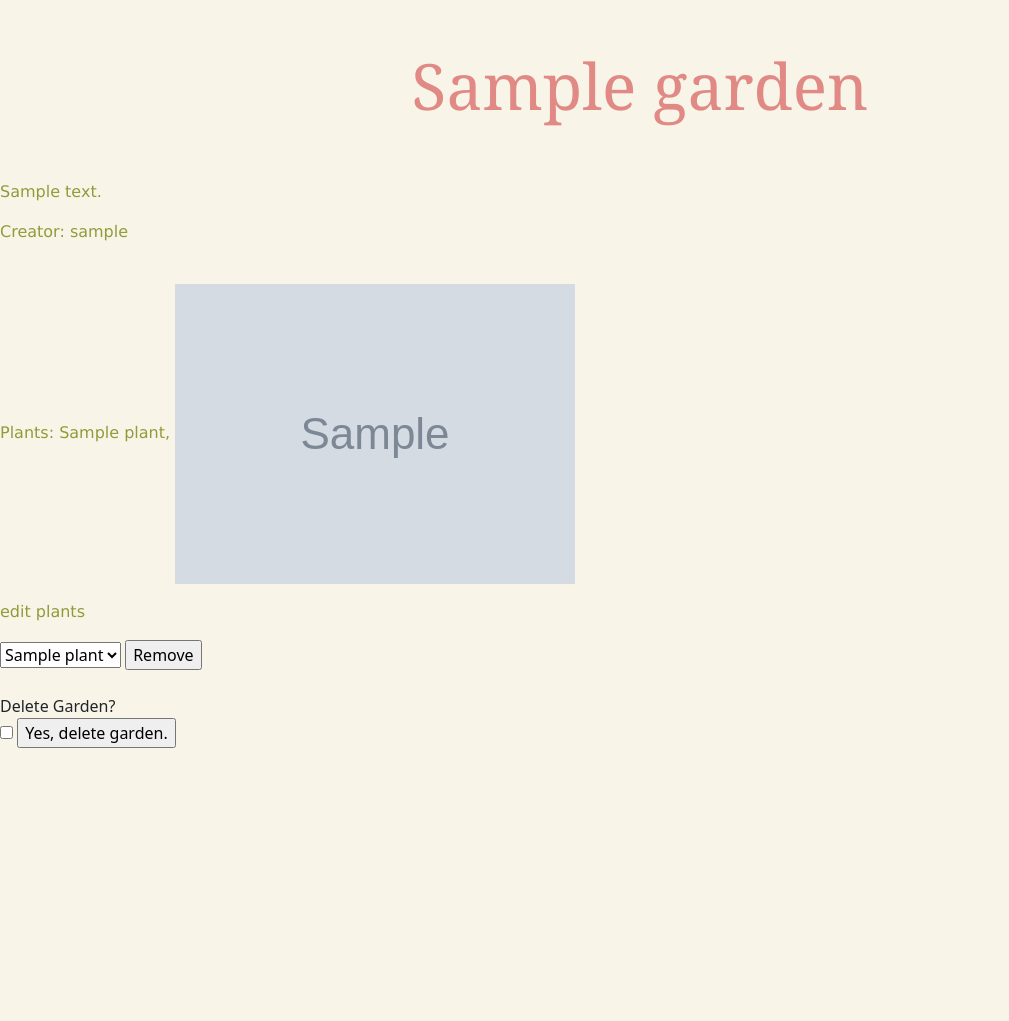
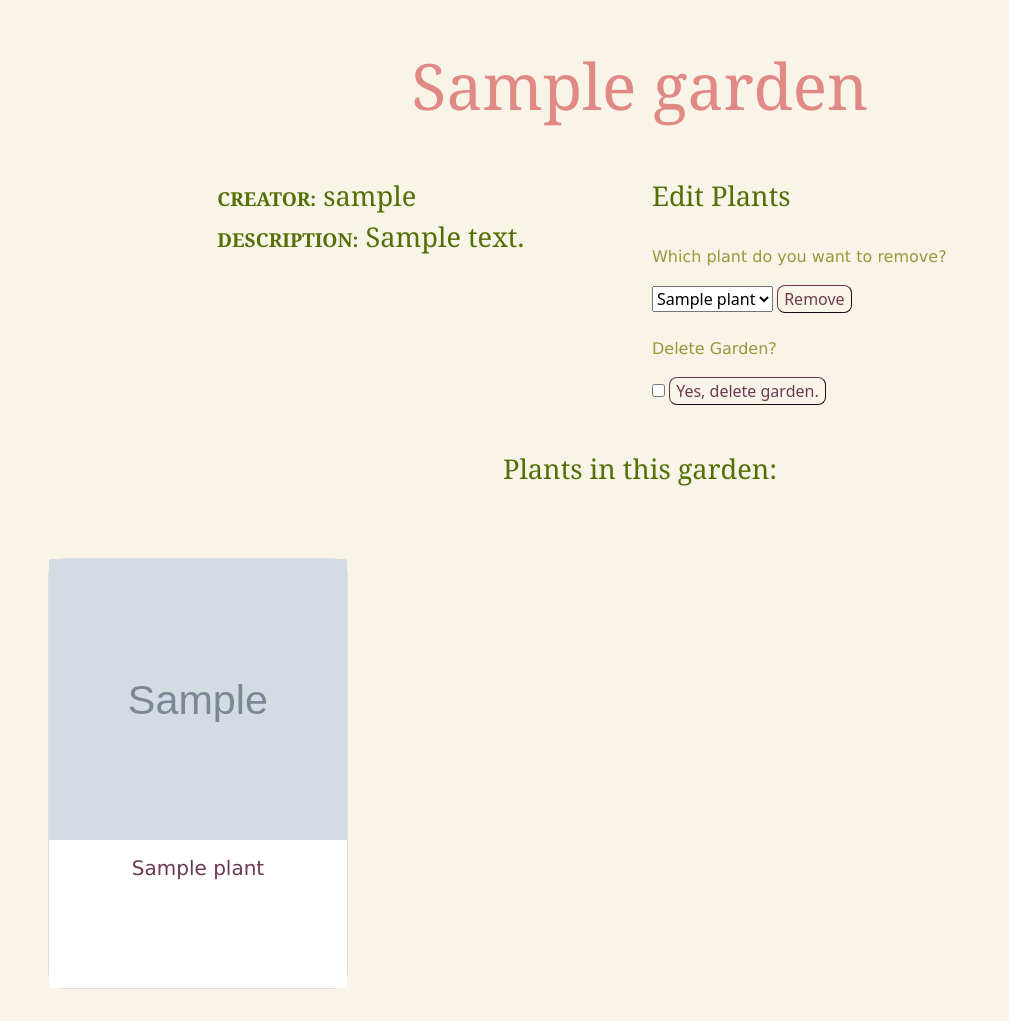
Before and after one commit to gallubka/gardens-project, a Flask app: page /gardens/1 in a window 1280 px wide. Shown: the part 65-1086 px from the top of the page, without its empty margins (0-1009 px from the left). Before the commit the page ends 813 px from the top, so only its background shows below. Run offline with Flask 3, Linux system fonts and the light colour scheme; the visitor is signed in with stand-in values (Sample User, id 1); tables that the repository leaves empty hold one stand-in row (values such as "Sample post"); grey boxes marked "Sample" are stand-in pictures.

Commit message:
most of styling done

```diff
--- a/static/style.css
+++ b/static/style.css
@@ -154,10 +154,18 @@ li {
 }
 
 
+.submit-btn:hover {
+    background-color: #6D3952;
+    color:white;
+    border-color: #6D3952;
+}
+
+
 .card {
     display: inline-block;
     margin: 16px;
     text-wrap: wrap;
+    border-radius: 16px;
     width: 300px;
 }
 
@@ -266,3 +274,35 @@ li {
     object-fit: cover;
 
 }
+.garden-card-body {
+    height: 200px;
+}
+
+.plant-detail-image img{
+    object-fit: cover;
+    height:50vw;
+    width: 100%;
+}
+
+.plant-details {
+    margin-top: 20px;
+    text-align: center;
+}
+
+
+.add-to-garden-form {
+    margin-top: 20px;
+    display: inline-block;
+
+}
+
+.garden-deck h2 {
+    text-align: center;
+}
+
+.garden-info-type {
+    text-transform: uppercase;
+    font-weight: 600;
+    font-size: 1.2rem;
+
+}
--- a/templates/garden_details.html
+++ b/templates/garden_details.html
@@ -4,22 +4,18 @@
 
 {% block body %}
 <h1>{{ garden.title }}</h1>
-<p>{{ garden.description}}</p>
+<div class="row garden-information">
+  <div class="col-md-4 offset-md-2 garden-bio">
+    <h2><span class="garden-info-type">Creator:</span> {{ garden.creator.username }}</h2>
+    <h2><span class="garden-info-type">Description:</span> {{ garden.description}}</h2>
+  </div>
 
-<p>Creator: {{ garden.creator.username }}</p>
-<br>
-<p>
-  Plants:
-  {% for plant in garden.garden_plants %}
-
-   {{ plant.plant.name }},
-   <img src="{{ plant.plant.image }}" alt="">
-  {% endfor %}
-</p>
 
   {% if garden.creator_id == session['user'] %}
-    <p>edit plants</p>
-
+    <div class=" col-md-4 garden-edit">
+      <h2>Edit Plants</h2>
+      <div class="pt-4">
+      <p>Which plant do you want to remove?</p>
       <form action="/remove-plant-from-garden" method="POST">
         <select name="remove-plant" id="remove-plant">
           {% for garden_plant in garden.garden_plants%}
@@ -27,23 +23,53 @@
           {% endfor %}
         </select>
         <input type="hidden" name="garden_to_remove_from" value='{{garden.garden_id}}'>
-      <input type="submit" value="Remove">
+        <input type="submit" class="submit-btn" value="Remove">
 
       </form>
+      </div>
 
-    <br>
-
-
+      <div class="pt-4">
         <form action="/remove-garden" method="POST">
-      <label for="remove-garden">Delete Garden?</label>
-      <br>
+          <p>Delete Garden?</p>
           <input type="checkbox" name="remove" value="standard" id="remove-garden">
           <input type="hidden" name="garden_to_remove" value='{{garden.garden_id}}'>
-      <input type="submit" value="Yes, delete garden." >
+          <input type="submit" class="submit-btn" value="Yes, delete garden." >
 
         </form>
+      </div>
+    </div>
 
 
 {% endif %}
 
+
+
+</div>
+<div class="garden-deck">
+  <h2 class="p-5">Plants in this garden:</h2>
+
+  <div class="card-deck">
+    <ul class="col">
+      {% for plant in garden.garden_plants %}
+      <li class="card">
+        <div>
+            <img src="{{ plant.plant.image }}" class="card-img-top" alt="">
+        </div>
+        <div class="card-body">
+          <h5 class="card-title">{{ plant.plant.name }}</h5>
+      </div>
+      </li>
+      {% endfor %}
+    </ul>
+  </div>
+</div>
+
+
+
+
+
+
+
+
+
 {% endblock %}
--- a/templates/gardens.html
+++ b/templates/gardens.html
@@ -15,7 +15,7 @@
             <img src="/static/sample_garden_image.jpg" class="card-img-top" alt="">
             {% endif%}
         {% endfor %}
-        <div class="card-body" >
+        <div class="card-body garden-card-body " >
             <h5 class="card-title">{{ garden.title }}</h5>
             <p class="card-text">{{garden.description}}</p>
             <a class="btn btn-primary" href= "/gardens/{{ garden.garden_id}}">Visit Garden</a>
--- a/templates/search-results.html
+++ b/templates/search-results.html
@@ -9,7 +9,7 @@
     <ul class="col">
         {% for plant in our_plants %}
         <li class="card">
-            <div class="card-img">
+            <div>
                 <img src="{{ plant.image }}" class="card-img-top" alt="">
             </div>
             <div class="card-body">
```
Also changed, not shown: templates/plant_details.html (+14 -13 lines). Lines whose indentation alone changed are shown as unchanged.
